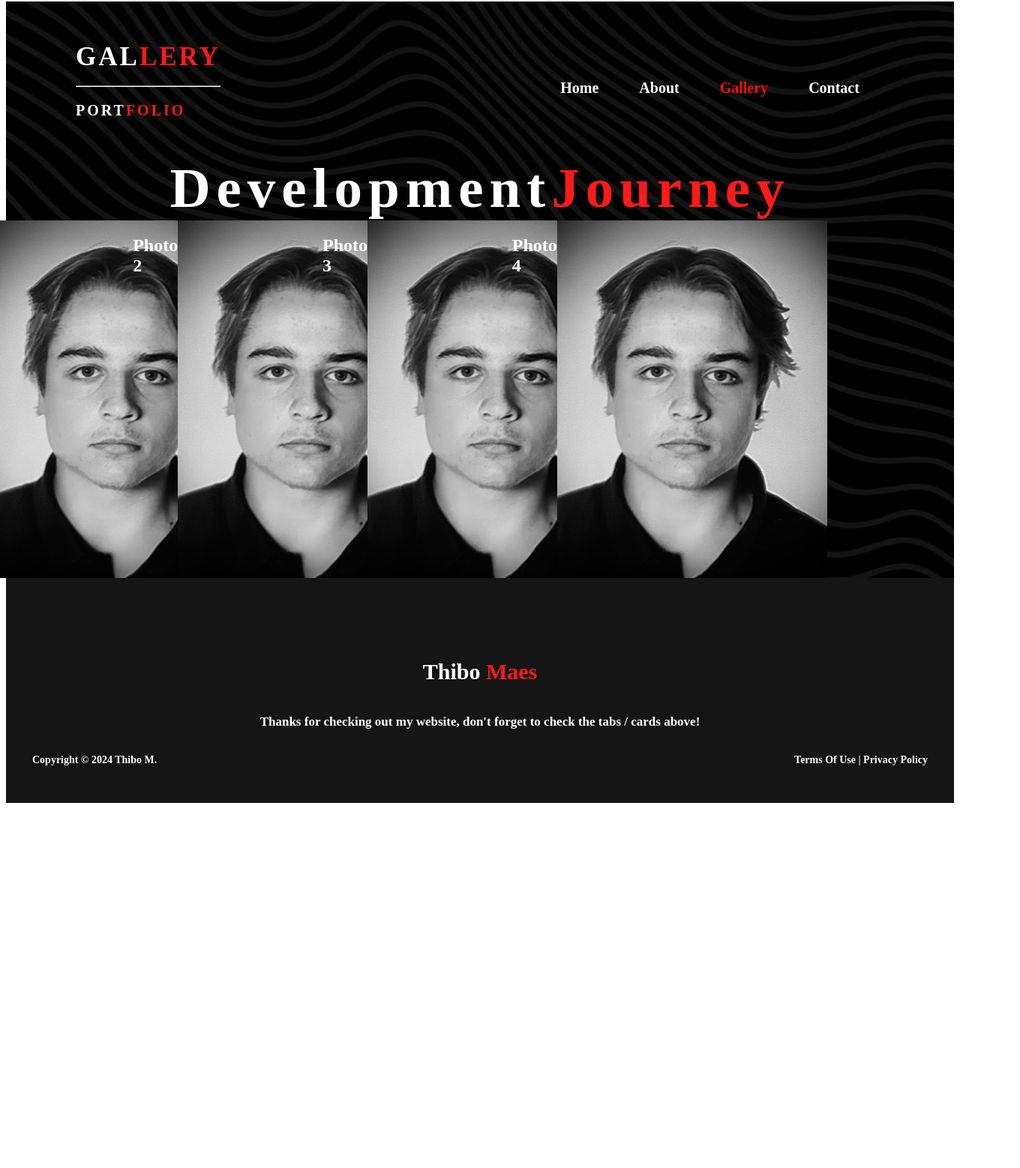
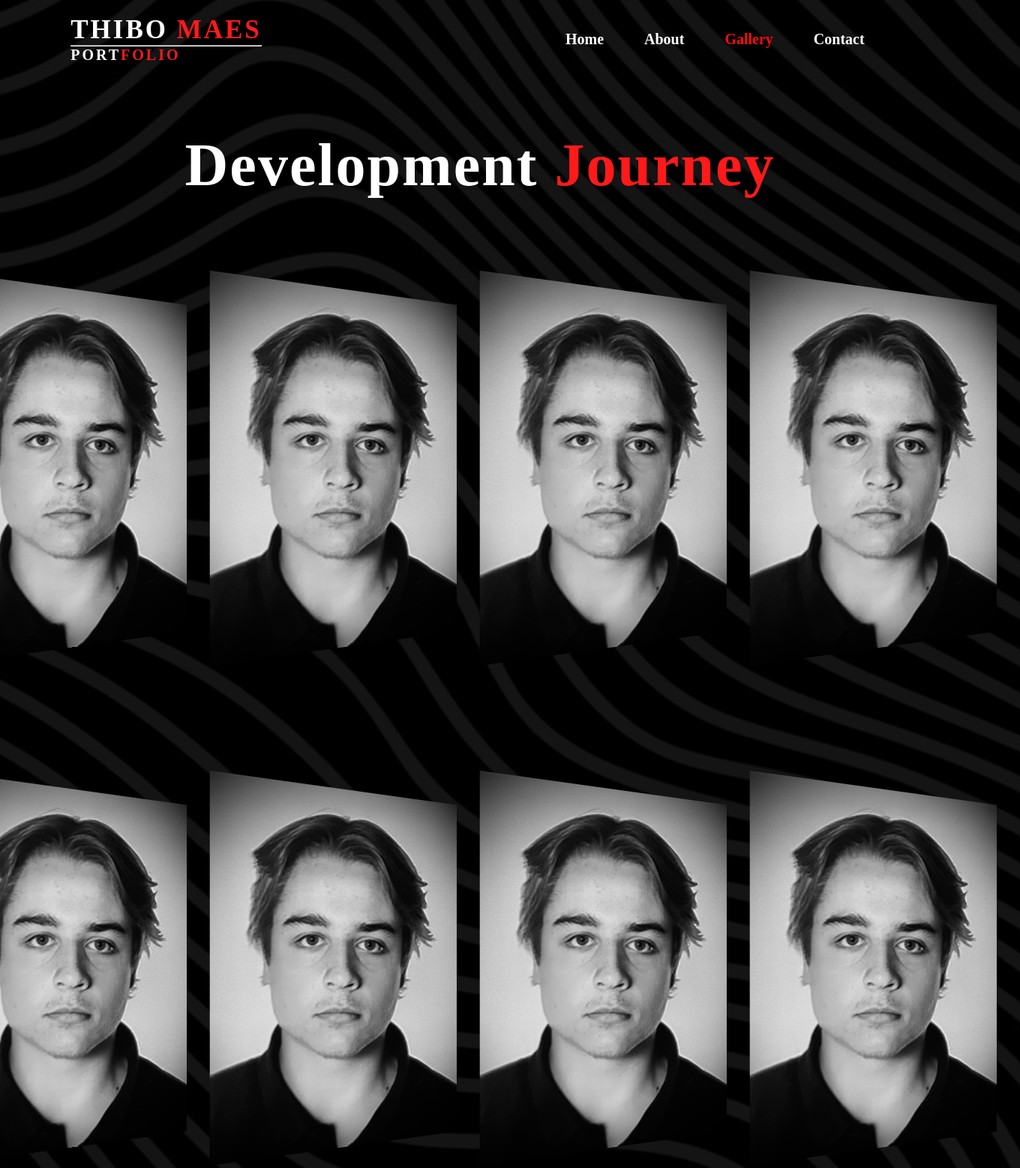
Before and after one commit to OfficialThibo/thibothedev-portfolio, a plain HTML site: page pages/gallery.html in a window 1280 px wide. Shown: the part 6-1564 px from the top of the page at 75% size, 1360 px wide, since content can reach past the window. Before the commit the page ends 1077 px from the top, so only its background shows below. Drawn offline with Linux system fonts and the light colour scheme; a web font is replaced by a local one.

Commit message:
Add Gallery Pictures

```diff
--- a/css/gallerystyle.css
+++ b/css/gallerystyle.css
@@ -1,132 +1,67 @@
 @import url("https://fonts.googleapis.com/css2?family=Wittgenstein:ital,wght@0,400..900;1,400..900&display=swap");
 
-/* Hoofd Web Dingen */
-.main {
-    height: 100vh;
+/* Images */
+body {
+    padding: 0;
+    margin: 0;
     width: 100%;
-    background-image: url(../media/Background.png);
-    background-size: cover;
-    background-position: center;
+    display: flex;
+    flex-direction: column;
+    justify-content: center;
+    align-items: center;
 }
-
-nav {
-    display: flex;
-    align-items: center;
-    justify-content: space-between;
-    padding-top: 2%;
-    padding-right: 8%;
-    .active {
-        color: #ff0b0b;
-    }
-}
-
-.logo {
-    color: white;
-    text-transform: uppercase;
-    padding-left: 8%;
-    font-size: 35px;
-    letter-spacing: 3px;
-}
-span {
-    color: rgb(255, 26, 26);
-}
-.discriptionlogo {
-    font-size: 20px;
-}
-
-nav ul li {
-    list-style-type: none;
-    display: inline-block;
-    padding: 10px 25px;
-    font-family: Wittgenstein;
-}
-nav ul li a {
-    color: rgb(255, 255, 255);
-    text-decoration: none;
-    font-weight: bolder;
-    font-size: 20px;
-    text-transform: capitalize;
-}
-nav ul li a:hover {
-    color: rgb(255, 4, 4);
-    transition: 0.4s;
-}
-
-/* Images */
 h1 {
     color: white;
-    font-size: 75px;
-    padding: 0 auto;
-    margin: 0 auto;
+    font-size: 80px;
+    font-family: Wittgenstein;
     width: 100%;
-    display: flex;
-    justify-content: center;
-    align-items: center;
-    letter-spacing: 8px;
+    text-align: center;
+    letter-spacing: 2px;
+    padding-top: 70px;
 }
-
 .container {
-    width: 80%;
     height: 50%;
-    display: flex;
-    flex-direction: row;
-    justify-content: space-around;
     position: relative;
-    h2 {
-        color: white;
-    }
+    padding-top: 100px;
+    padding-bottom: 500px;
+    display: grid;
+    grid-template-columns: repeat(4, 1fr);
+    grid-row-gap: 20%;
 }
-
 .img-ctr {
-    width: 22%;
     display: flex;
     flex-direction: row;
     justify-content: center;
     position: relative;
     background-color: black;
     transform-origin: center;
-    transform: perspective(800px) rotateY("25deg");
+    transform: perspective(800px) rotateY(25deg);
     transition: 0.5s;
+    border-radius: 15px;
+    cursor: pointer;
 }
-
-/*----------------------------------------------------------------------------- */
-/* footer */
-footer {
-    position: relative;
-    width: 100%;
-    height: 100px;
-    padding: 100px 0px;
-    background: rgba(21, 21, 21, 1);
-    display: flex;
-    font-weight: bold;
-    flex-direction: column;
-    align-items: center;
-    justify-content: center;
-}
-footer p:nth-child(1) {
-    font-size: 30px;
-    color: white;
-    margin-bottom: 20px;
-    font-weight: bold;
-}
-footer p:nth-child(2) {
-    color: white;
-    font-size: 17px;
-    width: px;
-    text-align: center;
-    line-height: 26px;
-}
-.end {
+.container h2 {
     position: absolute;
     color: white;
-    bottom: 35px;
-    font-size: 14px;
-    left: 35px;
+    z-index: 1;
+    font-size: 55px;
+    font-weight: bold;
+    font-family: "Satisfy", cursive;
+    rotate: 355deg;
+    transform: skew(355deg, 355deg);
+    top: 120;
+    transition: 0.2s;
+    transition-delay: 0.35s;
+    opacity: 0;
 }
-.end2 {
-    position: absolute;
-    color: white;
-    bottom: 35px;
-    font-size: 14px;
-    right: 35px;
+.img-ctr:hover {
+    transform: perspective(800px) rotateY(0deg);
 }
+.img-ctr:hover img {
+    filter: grayscale(0%);
+    opacity: 0.5;
+}
+.img-ctr:hover h2 {
+    top: 130px;
+    opacity: 1;
+}
--- a/css/style.css
+++ b/css/style.css
@@ -10,9 +10,7 @@
 }
 
 .main {
-    height: 100vh;
     width: 100%;
-    background-image: url(../media/Background.png);
     background-size: cover;
     background-position: center;
 }
@@ -26,6 +24,11 @@ nav {
     .active {
         color: #ff0b0b;
     }
+}
+body {
+    background-image: url(../media/Background.png);
+    background-size: cover;
+    background-position: center;
 }
 
 /*----------------------------------------------------------------------------- */
@@ -65,10 +68,8 @@ nav ul li a:hover {
 /*----------------------------------------------------------------------------- */
 /* Hier onder is de css van de Home pagina */
 .content {
-    position: absolute;
-    top: 50%;
-    left: 8%;
-    transform: translateY(-50%);
+    position: relative;
+    margin: 250px 100px;
 }
 h1 {
     color: white;
@@ -186,7 +187,6 @@ button:hover {
 /*----------------------------------------------------------------------------- */
 /* Socials */
 .socials {
-    background-image: url(../media/Background.png);
     background-size: cover;
     background-position: center;
     width: 100%;
--- a/pages/gallery.html
+++ b/pages/gallery.html
@@ -3,52 +3,71 @@
     <head>
         <meta charset="UTF-8" />
         <meta name="viewport" content="width=device-width, initial-scale=1.0" />
-        <title>Portfolio-gallery</title>
-        <link
-            rel="icon"
-            type="image/x-icon"
-            href="../media/LogoWebsite.png"/>
-
-        <link rel="stylesheet" href="../css/gallerystyle.css" type="text/css" />
+        <link rel="icon" type="image/x-icon" href="media/LogoWebsite.png" />
+        <link rel="stylesheet" href="../css/style.css" />
+        <link rel="stylesheet" href="../css/gallerystyle.css" />
+        <title>Portfolio - Gallery</title>
     </head>
-
     <body>
+        <!--Hoofd-->
         <header class="main">
             <nav>
                 <h2 class="logo">
-                        Gal<span>lery</span>
+                    Thibo <span>Maes</span>
                     <hr />
                     <p class="discriptionlogo">Port<span>Folio</span></p>
                 </h2>
                 <ul>
                     <li><a href="../index.html">Home</a></li>
                     <li><a href="../pages/aboutme.html">About</a></li>
-                        <li><a class="active" href="#">Gallery</a></li>
+                    <li><a a class="active" href="#">Gallery</a></li>
                     <li><a href="../pages/contact.html">Contact</a></li>
                 </ul>
             </nav>
+        </header>
 
-            <header class="gallerystuff">
+        <!--Gallery-->
+        <main>
+            <section>
                 <h1>Development <span>Journey</span></h1>
-                    <header class="container">
-                        <header class="img-ctr">
+                <div class="container">
+                    <div class="img-ctr">
                         <h2>Photo 1</h2>
                         <img src="../media/aboutme.JPEG" />
-                        </header>
-                        <header class="img-ctr">
+                    </div>
+                    <div class="img-ctr">
                         <h2>Photo 2</h2>
                         <img src="../media/aboutme.JPEG" />
-                        </header>
-                        <header class="img-ctr">
+                    </div>
+                    <div class="img-ctr">
                         <h2>Photo 3</h2>
                         <img src="../media/aboutme.JPEG" />
-                        </header>
-                        <header class="img-ctr">
+                    </div>
+                    <div class="img-ctr">
                         <h2>Photo 4</h2>
                         <img src="../media/aboutme.JPEG" />
-                        </header>
-                </header>
-        </header>
+                    </div>
+                    <div class="img-ctr">
+                        <h2>Photo 4</h2>
+                        <img src="../media/aboutme.JPEG" />
+                    </div>
+                    <div class="img-ctr">
+                        <h2>Photo 4</h2>
+                        <img src="../media/aboutme.JPEG" />
+                    </div>
+                    <div class="img-ctr">
+                        <h2>Photo 4</h2>
+                        <img src="../media/aboutme.JPEG" />
+                    </div>
+                    <div class="img-ctr">
+                        <h2>Photo 4</h2>
+                        <img src="../media/aboutme.JPEG" />
+                    </div>
+                </div>
+            </section>
+        </main>
+
+        <!--Footer-->
         <footer>
             <p>Thibo <span>Maes</span></p>
             <p>
```
Also changed, not shown: index.html (+14 -11 lines). Lines whose indentation alone changed are shown as unchanged.
